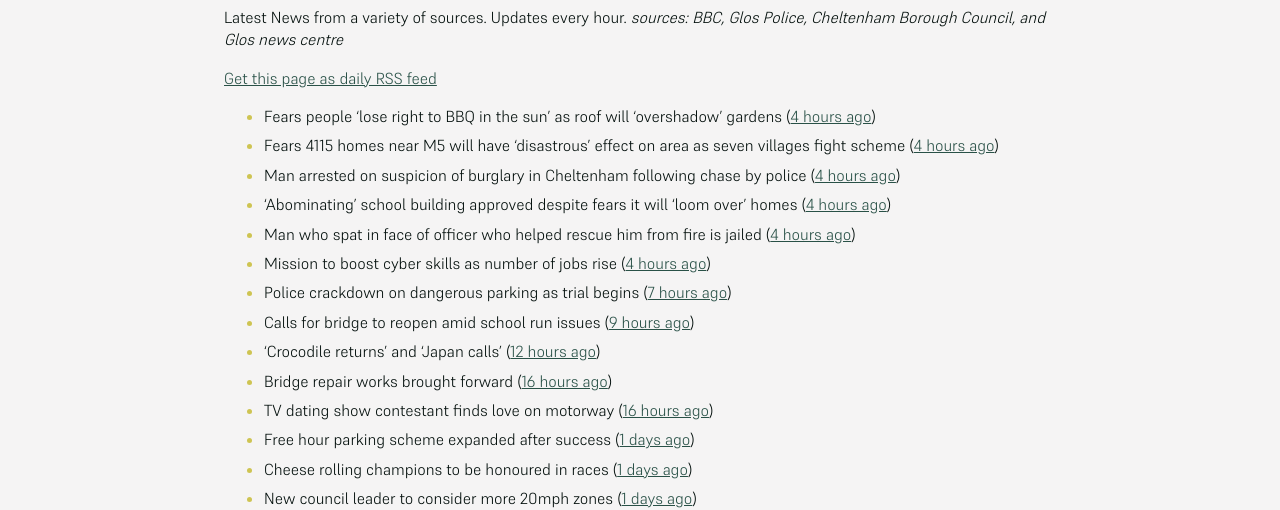
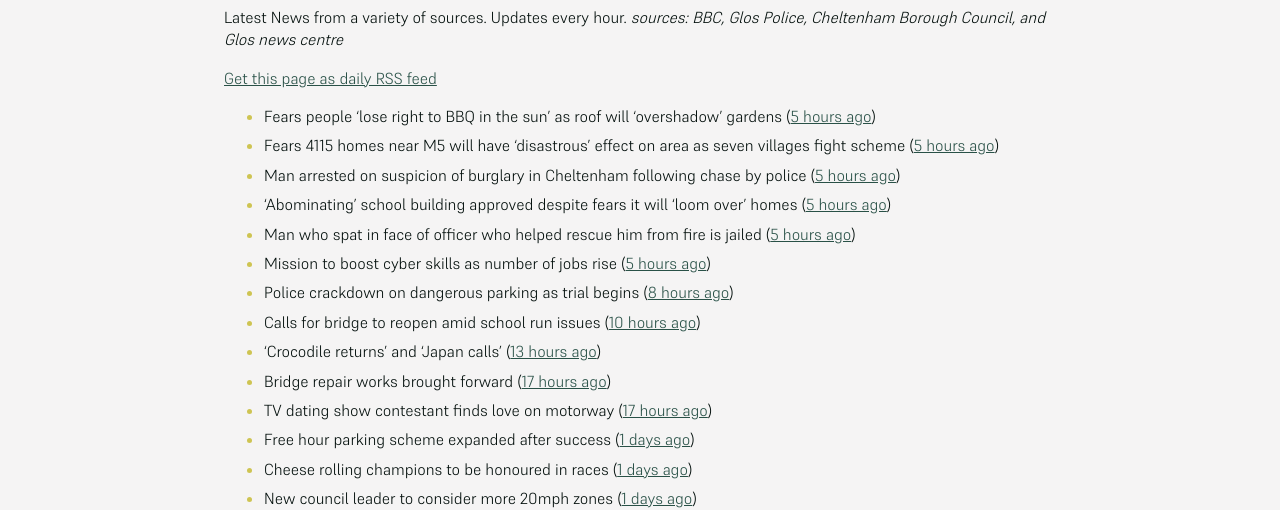
Before and after one commit to mat-0/cheltenham-open-data, a Jekyll site: the page built from _pages/news.md, in a window 1280 px wide. Shown: the part 267-777 px from the top of the page. Built offline with Jekyll 4.4.1, drawn with Linux system fonts in a browser that asks for light colours.

Commit message:
Updated 2025-05-23 22:57:56

```diff
--- a/_pages/news.md
+++ b/_pages/news.md
@@ -12,17 +12,17 @@ _sources: BBC, Glos Police, Cheltenham Borough Council, and Glos news centre_
 [Get this page as daily RSS feed](/daily.rss)
 
 <!-- news_marker starts -->
-- Fears people ‘lose right to BBQ in the sun’ as roof will ‘overshadow’ gardens ([4 hours ago](https://gloucesternewscentre.co.uk/fears-people-lose-right-to-bbq-in-the-sun-as-roof-will-overshadow-gardens/))
-- Fears 4115 homes near M5 will have ‘disastrous’ effect on area as seven villages fight scheme ([4 hours ago](https://gloucesternewscentre.co.uk/fears-4115-homes-near-m5-will-have-disastrous-effect-on-area-as-seven-villages-fight-scheme/))
-- Man arrested on suspicion of burglary in Cheltenham following chase by police ([4 hours ago](https://gloucesternewscentre.co.uk/man-arrested-on-suspicion-of-burglary-in-cheltenham-following-chase-by-police/))
-- ‘Abominating’ school building approved despite fears it will ‘loom over’ homes ([4 hours ago](https://gloucesternewscentre.co.uk/abominating-school-building-approved-despite-fears-it-will-loom-over-homes/))
-- Man who spat in face of officer who helped rescue him from fire is jailed ([4 hours ago](https://gloucesternewscentre.co.uk/man-who-spat-in-face-of-officer-who-helped-rescue-him-from-fire-is-jailed/))
-- Mission to boost cyber skills as number of jobs rise ([4 hours ago](https://www.bbc.com/news/articles/cp9200y2km0o))
-- Police crackdown on dangerous parking as trial begins ([7 hours ago](https://www.bbc.com/news/articles/c628gp87jljo))
-- Calls for bridge to reopen amid school run issues ([9 hours ago](https://www.bbc.com/news/articles/c7877jd3dw3o))
-- 'Crocodile returns' and 'Japan calls' ([12 hours ago](https://www.bbc.com/news/articles/clynl44237wo))
-- Bridge repair works brought forward ([16 hours ago](https://www.bbc.com/news/articles/c8repy53ezyo))
-- TV dating show contestant finds love on motorway ([16 hours ago](https://www.bbc.com/news/articles/cn84y0wnz2po))
+- Fears people ‘lose right to BBQ in the sun’ as roof will ‘overshadow’ gardens ([5 hours ago](https://gloucesternewscentre.co.uk/fears-people-lose-right-to-bbq-in-the-sun-as-roof-will-overshadow-gardens/))
+- Fears 4115 homes near M5 will have ‘disastrous’ effect on area as seven villages fight scheme ([5 hours ago](https://gloucesternewscentre.co.uk/fears-4115-homes-near-m5-will-have-disastrous-effect-on-area-as-seven-villages-fight-scheme/))
+- Man arrested on suspicion of burglary in Cheltenham following chase by police ([5 hours ago](https://gloucesternewscentre.co.uk/man-arrested-on-suspicion-of-burglary-in-cheltenham-following-chase-by-police/))
+- ‘Abominating’ school building approved despite fears it will ‘loom over’ homes ([5 hours ago](https://gloucesternewscentre.co.uk/abominating-school-building-approved-despite-fears-it-will-loom-over-homes/))
+- Man who spat in face of officer who helped rescue him from fire is jailed ([5 hours ago](https://gloucesternewscentre.co.uk/man-who-spat-in-face-of-officer-who-helped-rescue-him-from-fire-is-jailed/))
+- Mission to boost cyber skills as number of jobs rise ([5 hours ago](https://www.bbc.com/news/articles/cp9200y2km0o))
+- Police crackdown on dangerous parking as trial begins ([8 hours ago](https://www.bbc.com/news/articles/c628gp87jljo))
+- Calls for bridge to reopen amid school run issues ([10 hours ago](https://www.bbc.com/news/articles/c7877jd3dw3o))
+- 'Crocodile returns' and 'Japan calls' ([13 hours ago](https://www.bbc.com/news/articles/clynl44237wo))
+- Bridge repair works brought forward ([17 hours ago](https://www.bbc.com/news/articles/c8repy53ezyo))
+- TV dating show contestant finds love on motorway ([17 hours ago](https://www.bbc.com/news/articles/cn84y0wnz2po))
 - Free hour parking scheme expanded after success ([1 days ago](https://www.bbc.com/news/articles/cd0l2kr32zeo))
 - Cheese rolling champions to be honoured in races ([1 days ago](https://www.bbc.com/news/articles/cy8nkklvm9mo))
 - New council leader to consider more 20mph zones ([1 days ago](https://www.bbc.com/news/articles/c1kvvdv71m4o))
```
Also changed, not shown: _data/flood.json (+5 -27 lines), _pages/fix-my-street.md (+2 -2 lines), index.md (+5 -5 lines).
